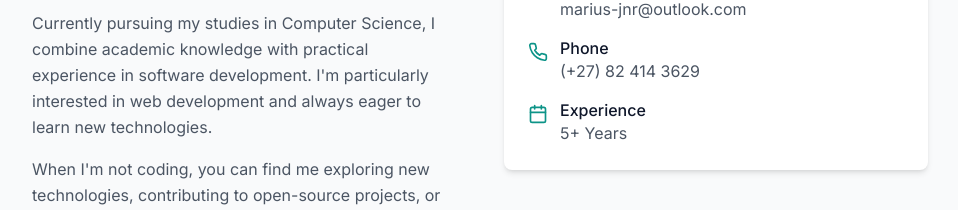
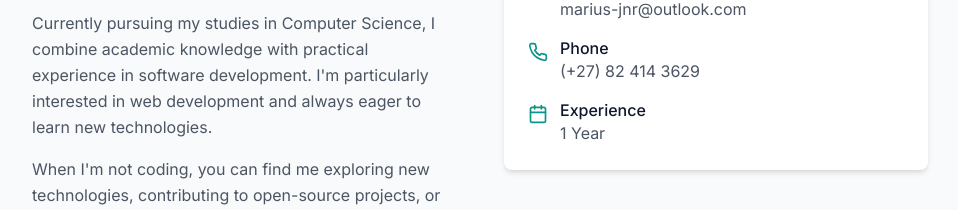
Before and after one commit to Gras-sie/Gras-sie.Github.io, a React (Vite) app: page / in a window 1280 px wide. Shown: the part 1282-1492 px from the top of the page, without its empty margins (160-1118 px from the left). Built offline with nearby package versions, Linux system fonts and the light colour scheme.

Commit message:
changed experience

```diff
--- a/src/components/About.tsx
+++ b/src/components/About.tsx
@@ -101,7 +101,7 @@ const About = () => {
                   <Calendar className="text-accent-600 mt-1 flex-shrink-0" size={20} />
                   <div>
                     <h4 className="font-medium text-primary-900 dark:text-white">Experience</h4>
-                    <p className="text-gray-600 dark:text-gray-300">5+ Years</p>
+                    <p className="text-gray-600 dark:text-gray-300">1 Year</p>
                   </div>
                 </div>
               </div>
```
